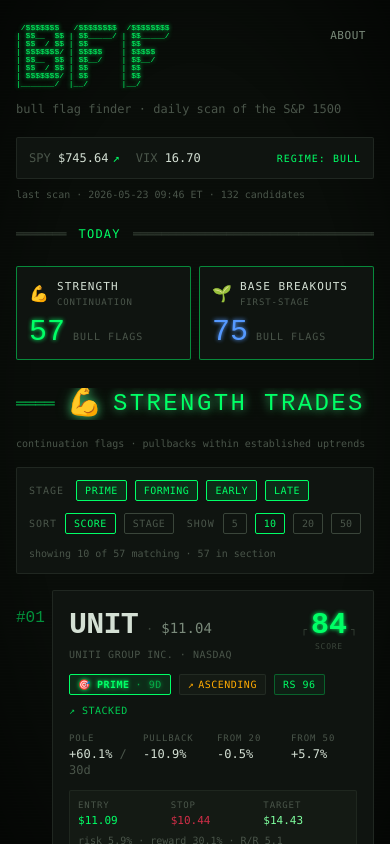
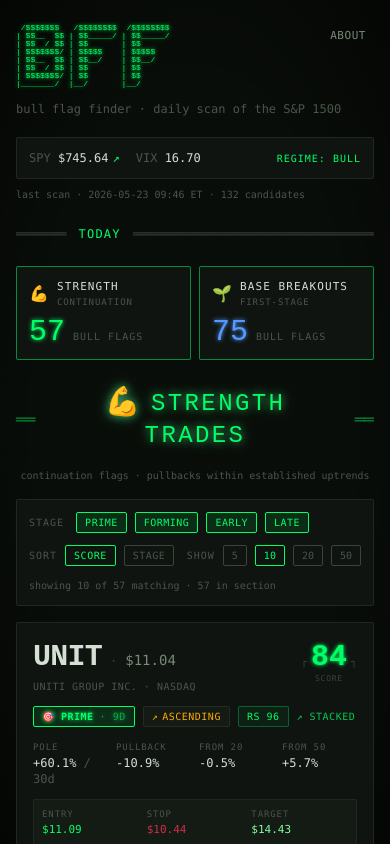
Before and after one commit to duuuval/Bull_Flag_Finder, a Next.js app: page / in a window 390 px wide. Shown: the top 844 px of the page. Built offline with nearby package versions, Linux system fonts and the light colour scheme.

Commit message:
Update TwoSectionScanner.tsx

```diff
--- a/app/TwoSectionScanner.tsx
+++ b/app/TwoSectionScanner.tsx
@@ -64,10 +64,8 @@
 
   const visible = filtered.slice(0, limit);
 
-  // Per-accent styling: text color, glow, divider color
   const accentText = accent === 'green' ? 'text-terminal-green' : 'text-terminal-blue';
-  const accentDivider = accent === 'green' ? 'text-terminal-green/60' : 'text-terminal-blue/60';
-  // Tailwind doesn't have a "drop-shadow-glow" out of the box; use inline style for the glow
+  const accentDivider = accent === 'green' ? 'text-terminal-green/50' : 'text-terminal-blue/50';
   const accentGlow = accent === 'green'
     ? { textShadow: '0 0 8px rgba(74, 222, 128, 0.7), 0 0 16px rgba(74, 222, 128, 0.4)' }
     : { textShadow: '0 0 8px rgba(96, 165, 250, 0.7), 0 0 16px rgba(96, 165, 250, 0.4)' };
@@ -83,26 +81,19 @@
 
   return (
     <section className="mb-12">
-      {/* LOUDER section header: bigger text, accent-colored glow, thicker dividers */}
-      <div className="flex items-center gap-3 my-7 overflow-hidden">
-        <span className={`font-mono text-base ${accentDivider} shrink-0`} aria-hidden>
-          ════
-        </span>
+      {/* Centered section header with minimal flanking dividers */}
+      <div className="flex items-center justify-center gap-3 my-7">
+        <span className={`font-mono text-base ${accentDivider} shrink-0`} aria-hidden>══</span>
         <span
-          className={`font-display text-2xl sm:text-3xl ${accentText} uppercase tracking-widest shrink-0`}
+          className={`font-display text-2xl sm:text-3xl ${accentText} uppercase tracking-widest text-center`}
           style={accentGlow}
         >
           <span className="mr-2 align-middle text-[1.2em]">{emoji}</span>
           {title}
         </span>
-        <span
-          className={`font-mono text-base ${accentDivider} flex-1 overflow-hidden whitespace-nowrap`}
-          aria-hidden
-        >
-          ═══════════════════════════════════════════════════════════════════════════════
-        </span>
+        <span className={`font-mono text-base ${accentDivider} shrink-0`} aria-hidden>══</span>
       </div>
-      <p className="text-text-muted text-[10px] font-mono mb-4 -mt-3">{subtitle}</p>
+      <p className="text-text-muted text-[10px] font-mono mb-4 -mt-3 text-center">{subtitle}</p>
 
       {candidates.length === 0 ? (
         <div className="text-center py-8 text-text-muted font-mono text-sm">
@@ -161,10 +152,10 @@
             </div>
           </div>
 
-          {/* Ranked list: rank number to the left of each card */}
+          {/* Ranked list: rank prop passed into card, full horizontal width preserved */}
           <div className="space-y-3">
             {visible.map((c, idx) => (
-              <RankedCandidate key={c.ticker} rank={idx + 1} candidate={c} />
+              <CandidateCard key={c.ticker} candidate={c} rank={idx + 1} />
             ))}
           </div>
 
@@ -178,20 +169,3 @@
     </section>
   );
 }
-
-function RankedCandidate({ rank, candidate }: { rank: number; candidate: any }) {
-  const rankStr = String(rank).padStart(2, '0');
-  return (
-    <div className="flex items-start gap-2">
-      <div
-        className="font-display text-terminal-green-dim/70 text-base sm:text-lg tabular-nums pt-4 shrink-0 w-7 sm:w-8 text-right select-none"
-        aria-label={`rank ${rank}`}
-      >
-        #{rankStr}
-      </div>
-      <div className="flex-1 min-w-0">
-        <CandidateCard candidate={candidate} />
-      </div>
-    </div>
-  );
-}
```
